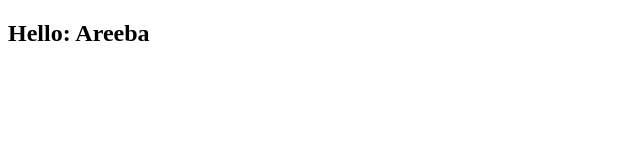
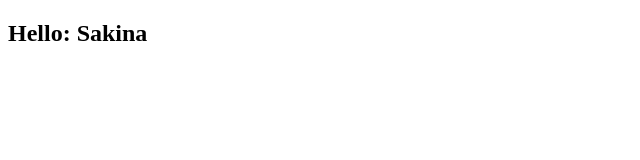
Before and after one commit to SakinaAzam/Cloud, a plain HTML site: page index.html in a window 1280 px wide. Shown: the full height of the page, 0-640 px from the left. Drawn offline with Linux system fonts and the light colour scheme.

Commit message:
forth commit

```diff
--- a/index.html
+++ b/index.html
@@ -6,6 +6,6 @@
     <title>Document</title>
 </head>
 <body>
-    <h2>Hello: Areeba</h2>
+    <h2>Hello: Sakina</h2>
 </body>
 </html>
```
